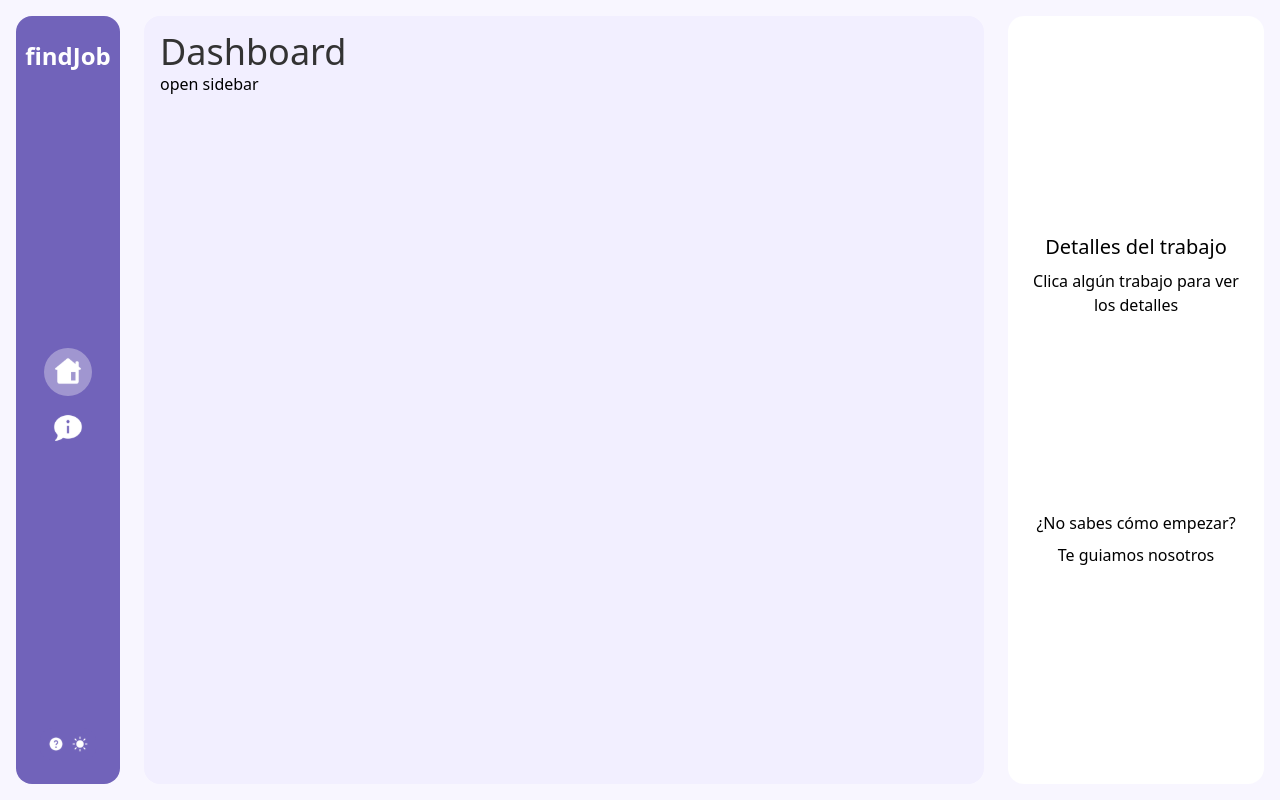
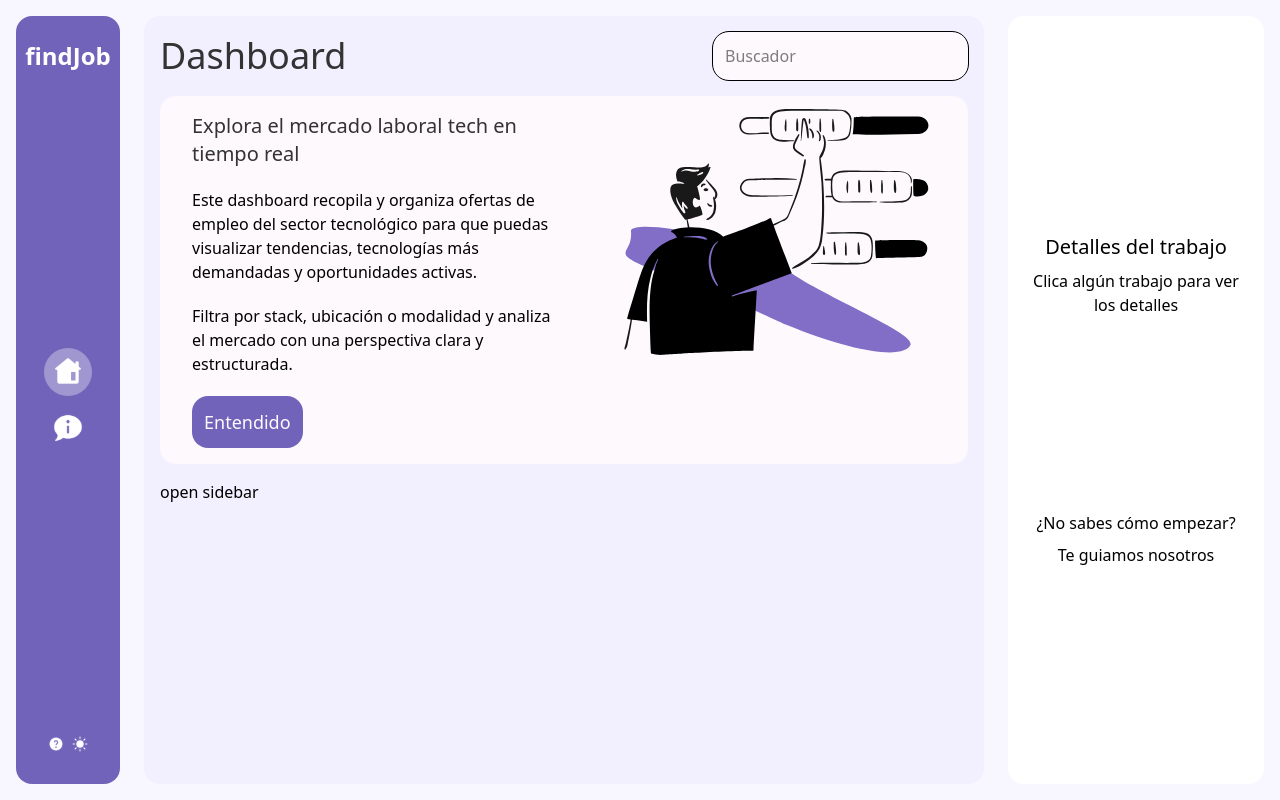
Before and after one commit to JaumeEsquerdo/dashboard-findJob, a Next.js app in the folder job-dashboard/: page / in a window 1280 px wide. Built offline with nearby package versions, Linux system fonts and the light colour scheme.

Commit message:
crear contenido explicatorio dashboard

```diff
--- a/job-dashboard/src/app/globals.css
+++ b/job-dashboard/src/app/globals.css
@@ -7,6 +7,7 @@
   --color-main: #7163ba;
   --color-fondoColor: #f2efff;
   --color-navBarHover: #fffbfb55;
+  --color-whiteSpecial: #fdf9fd;
 }
 
 .dark {
@@ -25,6 +26,7 @@
   --color-main: var(--color-main);
   --color-fondoColor: var(--color-fondoColor);
   --color-navBarHover: var(--color-navBarHover);
+  --color-whiteSpecial: var(--color-whiteSpecial);
 
   --font-sans: var(--font-ubuntu), sans-serif;
   --font-mono: var(--font-fira-code), monospace;
--- a/job-dashboard/src/app/page.tsx
+++ b/job-dashboard/src/app/page.tsx
@@ -1,5 +1,5 @@
 'use client'
-// import Image from "next/image";
+import Image from "next/image";
 import { useState } from "react";
 
 import { Sidebar } from "../components/Sidebar";
@@ -9,8 +9,27 @@ export default function Home() {
   return (
     <div className="flex flex-1 flex-col h-full  lg:flex-row gap-6">
 
-      <main className="flex-1 bg-fondoColor p-4 rounded-2xl">
-        <h2 className="font-medium text-4xl text-textColor">Dashboard</h2>
+      <main className="flex flex-col flex-1 bg-fondoColor p-4 rounded-2xl gap-4">
+        <header className="flex flex-col justify-between items-center gap-4 lg:flex-row">
+
+          <h2 className="font-medium text-4xl text-textColor">Dashboard</h2>
+          <label>
+            <input className="p-3 rounded-2xl bg-whiteSpecial outline-1 focus:outline-main active:outline-main active:outline-2 focus:outline-2" type="search" placeholder="Buscador" />
+          </label>
+        </header>
+
+        <div className="flex flex-col-reverse justify-between items-center p-4 rounded-2xl bg-whiteSpecial lg:flex-row lg:pr-8 lg:pl-8">
+          <div className="flex flex-col gap-5 lg:max-w-1/2">
+            <h2 className="text-xl font-medium text-textColor">Explora el mercado laboral tech en tiempo real</h2>
+            <p>Este dashboard recopila y organiza ofertas de empleo del sector tecnológico para que puedas visualizar tendencias, tecnologías más demandadas y oportunidades activas.</p>
+            <p>Filtra por stack, ubicación o modalidad y analiza el mercado con una perspectiva clara y estructurada.</p>
+            <button className="cursor-pointer p-3 bg-main font-medium text-lg text-whiteSpecial rounded-2xl w-fit lg:hover:opacity-90 transition duration-200">Entendido</button>
+          </div>
+
+          <Image className="-translate-y-4 lg:-translate-y-12 lg:w-80 lg:h-auto" src={'/filtros-ilu.svg'} alt="Imagen de presentación" width={200} height={300} />
+
+        </div>
+
         <div onClick={() => setSidebarOpen(!sidebarOpen)}>open sidebar</div>
         {sidebarOpen && <p>open</p>}
       </main>
```
Also changed, not shown: job-dashboard/public/business-ilu.svg (added), job-dashboard/public/filtros-ilu.svg (added).
